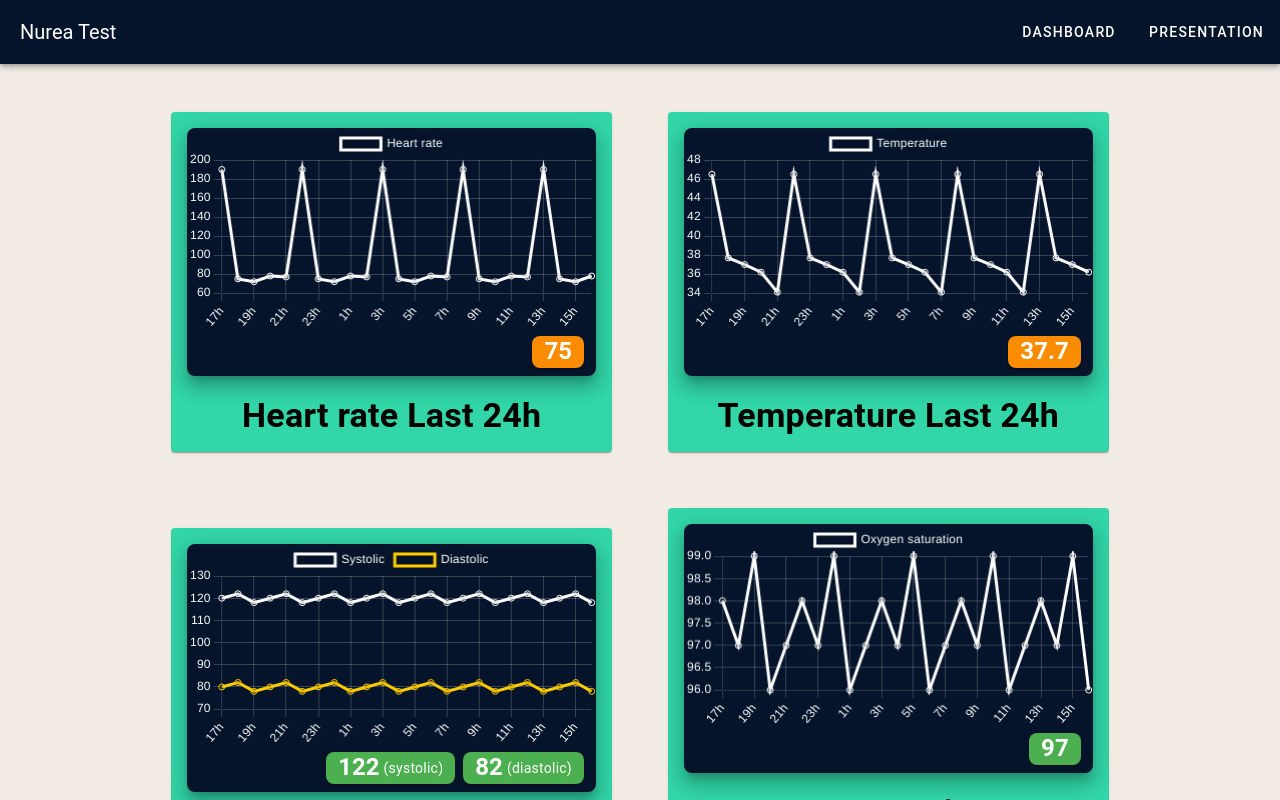
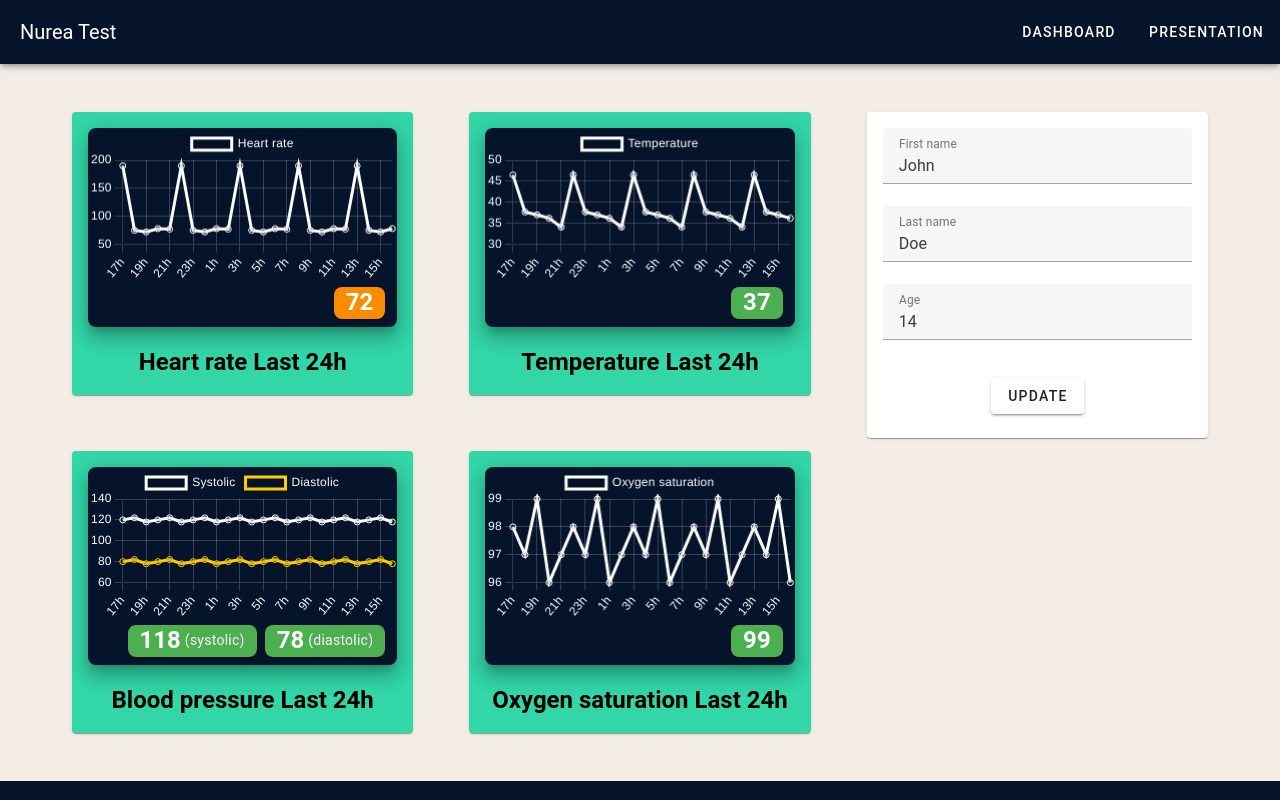
Before and after one commit to mael-vdmt/Nurea-test, a Vue app: page /patient/1 in a window 1280 px wide. Shown: the top 800 px of the page. Built offline with nearby package versions, Linux system fonts and the light colour scheme.

Commit message:
add update patient

```diff
--- a/src/components/patient/PatientGraphVital.vue
+++ b/src/components/patient/PatientGraphVital.vue
@@ -3,7 +3,7 @@
          <v-card
             class="mx-auto text-center"
             color="secondary"
-            max-width="600"
+            max-width="500"
             dark
         >
             <v-card-text>
@@ -11,7 +11,7 @@
                     class="v-sheet--offset mx-auto"
                     color="primary"
                     elevation="12"
-                    max-width="600"
+                    max-width="500"
                     rounded="lg"
                 >
                     <PatientGraphVitalChart
@@ -41,7 +41,7 @@
                 </v-sheet>
             </v-card-text>
             <v-card-text >
-                <div class="text-h4 font-weight-bold">
+                <div class="text-h5 font-weight-bold">
                     {{ titleFormat }} Last 24h
                 </div>
             </v-card-text>
--- a/src/components/patient/PatientGraphVitalChart.vue
+++ b/src/components/patient/PatientGraphVitalChart.vue
@@ -45,8 +45,6 @@ const chartLabels = computed(() => {
     }
     return hours
 })
-
-console.log(chartLabels)
 
 const chartDatas = computed(() => {
     const chartValues = []
--- /dev/null
+++ b/src/components/patient/PatientUpdateForm.vue
@@ -0,0 +1,94 @@
+<template>
+    <v-container>
+        <v-card>
+            <v-form
+                @submit.prevent="submit"
+                class="pa-4"
+            >
+
+                <v-text-field
+                    v-model="patientDatas.firstName"
+                    :rules="firstNameRules"
+                    label="First name"
+                ></v-text-field>
+
+                <v-text-field
+                    v-model="patientDatas.lastName"
+                    :rules="lastNameRules"
+                    label="Last name"
+                ></v-text-field>
+
+                <v-text-field
+                    v-model="patientDatas.age"
+                    :rules="ageRules"
+                    label="Age"
+                ></v-text-field>
+
+                <v-alert
+                    v-if="showAlert"
+                    :type="alertType"
+                >
+                    {{ alertMessage }}
+                </v-alert>
+
+                <v-row class="d-flex justify-center mt-4 mb-2">
+                    <v-btn type="submit">Update</v-btn>
+                </v-row>
+
+
+            </v-form>
+        </v-card>
+    </v-container>
+</template>
+
+<script setup>
+
+import { usePatientStore } from '@/stores/patient'
+
+import { ref, reactive } from 'vue'
+import { useRoute } from 'vue-router'
+
+const props = defineProps({
+    patient: {
+        type: Object,
+        required: true
+    }
+})
+
+const patientDatas = reactive({...props.patient})
+
+const firstNameRules = ref([
+    v => !!v || 'First name is required',
+])
+
+const lastNameRules = ref([
+    v => !!v || 'Last name is required',
+])
+
+const ageRules = ref([
+    v => !!v || 'Age is required',
+])
+
+const patientStore = usePatientStore()
+const route = useRoute()
+
+const alertMessage = ref('')
+const alertType = ref('')
+const showAlert = ref(false)
+
+function submit() {
+    if( patientDatas.firstName != props.patient.firstName ||
+        patientDatas.lastName != props.patient.lastName ||
+        patientDatas.age != props.patient.age
+    ) {
+        patientStore.updatePatient(Number(route.params.id), patientDatas)
+        alertMessage.value = 'Patient has been successfully updated'
+        alertType.value = 'success'
+    } else {
+        alertMessage.value = 'No changes detected, please modify fields to update'
+        alertType.value = 'warning'
+    }
+    showAlert.value = true
+}
+
+</script>
--- a/src/composables/useRealTimeVital.js
+++ b/src/composables/useRealTimeVital.js
@@ -13,7 +13,7 @@ export function useRealTimeVital(values) {
                 currentIndex.value = 0
             }
             currentValue.value = values[currentIndex.value]
-        }, 5000)
+        }, 2000)
     })
 
     return { currentValue }
--- a/src/stores/notification.js
+++ b/src/stores/notification.js
@@ -15,7 +15,7 @@ export const useNotificationStore = defineStore('notification', {
 
             setTimeout(() => {
                 this.notifications = this.notifications.filter(notification => notification.id !== id)
-            }, 10000)
+            }, 3000)
         },
     }
 })
--- a/src/stores/patient.js
+++ b/src/stores/patient.js
@@ -4,26 +4,12 @@ import patientsData from '@/data/patients.json'
 export const usePatientStore = defineStore('patient', {
     state: () => {
         return {
-            patients: [],
+            patients: patientsData.patients,
             selectedPatient: null
         }
     },
 
     actions: {
-
-        fetchAllPatients() {
-            try {
-                const response = patientsData
-                if(!response || !response.patients) {
-                    throw new Error('No patients found')
-                }
-                this.patients = response.patients
-                return this.patients
-            } catch(error) {
-                console.error('Error fetching patients', error)
-                throw error
-            }
-        },
 
         fetchPatientById(id) {
             try {
@@ -37,6 +23,21 @@ export const usePatientStore = defineStore('patient', {
                 console.error('Error fetching patient', error)
                 throw error
             }
+        },
+
+        updatePatient(id, datas) {
+            try {
+                const patientToUpdate = this.patients.find(patient => patient.id == id)
+
+                if (patientToUpdate) {
+                    patientToUpdate.firstName = datas.firstName
+                    patientToUpdate.lastName = datas.lastName
+                    patientToUpdate.age = datas.age
+                }
+            } catch(error) {
+                console.error('Error updating patient', error)
+                throw error
+            }
         }
     }
 })
--- a/src/views/Dashboard.vue
+++ b/src/views/Dashboard.vue
@@ -30,20 +30,16 @@ import PatientResearch from '@/components/patient/PatientResearch.vue'
 
 import { usePatientStore } from '@/stores/patient'
 
-import { ref, onMounted } from 'vue'
+import { storeToRefs } from 'pinia'
+import { ref } from 'vue'
 import { useRouter } from 'vue-router'
 
-const patientsList = ref([])
-const patientsListFiltered = ref([])
 const patientStore = usePatientStore()
-
-onMounted(() => {
-    patientsList.value = patientStore.fetchAllPatients()
-    patientsListFiltered.value = patientsList.value
-})
+const { patients } = storeToRefs(patientStore)
+const patientsListFiltered = ref(patients.value)
 
 const handleSearch = (value) => {
-    patientsListFiltered.value = patientsList.value.filter((patient) => {
+    patientsListFiltered.value = patients.value.filter((patient) => {
         return (
             (patient.firstName + " " + patient.lastName).toLowerCase().includes(value.toLowerCase()) ||
             (patient.lastName + " " + patient.firstName).toLowerCase().includes(value.toLowerCase()) ||
--- a/src/views/PatientDetails.vue
+++ b/src/views/PatientDetails.vue
@@ -1,18 +1,32 @@
 <template>
     <v-container>
         <NotificationBanner />
-        <v-row v-if="selectedPatient" class="d-flex justify-center align-center">
+        <v-row v-if="selectedPatient">
+            <v-col
+                cols="12"
+                md="8"
+            >
+                <v-row class="d-flex justify-center align-center">
                     <v-col
                         v-for="(values, title) in selectedPatient.vitals"
                         :key="selectedPatient.id + '-' + title"
                         class="d-flex"
                         cols="12"
-                md="6"
-                lg="5"
+                        lg="6"
                     >
                         <PatientGraphVital
                             :title="title"
                             :values="values"
+                            :patient="selectedPatient"
+                        />
+                    </v-col>
+                </v-row>
+            </v-col>
+            <v-col
+                cols="12"
+                md="4"
+            >
+                <PatientUpdateForm
                     :patient="selectedPatient"
                 />
             </v-col>
@@ -24,6 +38,7 @@
 
 import NotificationBanner from '@/components/notification/NotificationBanner.vue'
 import PatientGraphVital from '@/components/patient/PatientGraphVital.vue'
+import PatientUpdateForm from '@/components/patient/PatientUpdateForm.vue'
 
 import { usePatientStore } from '@/stores/patient'
 
```
Lines whose indentation alone changed are shown as unchanged.
